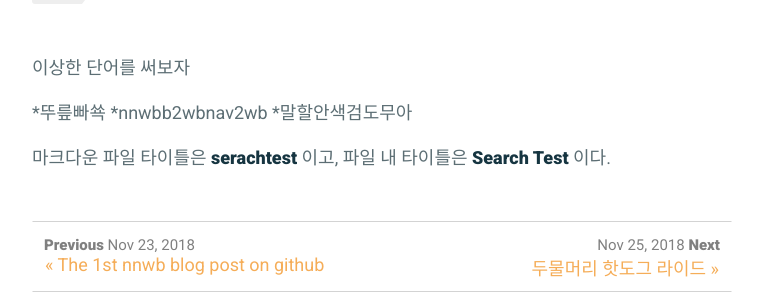
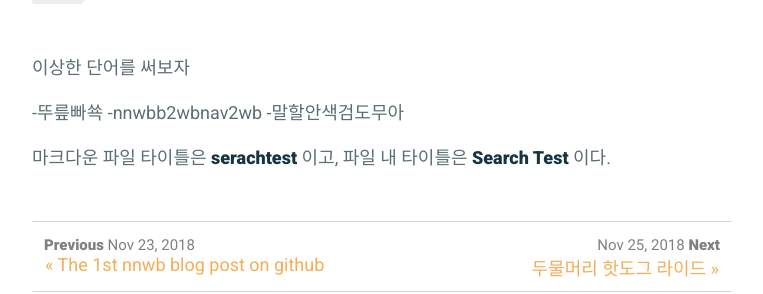
Before and after one commit to nnwb/nnwb.github.io, a Jekyll site: the page built from _posts/2018-11-25-serchtest.md, in a window 1280 px wide. Shown: the part 249-543 px from the top of the page, without its empty margins (258-1021 px from the left). Built offline with Jekyll 4.4.1, drawn with Linux system fonts in a browser that asks for light colours; comment, search, counter and statistics services are not loaded.

```diff
--- a/_posts/2018-11-25-serchtest.md
+++ b/_posts/2018-11-25-serchtest.md
@@ -8,8 +8,8 @@ comments: true
 ---
 이상한 단어를 써보자
 
-*뚜릎빠쑉
-*nnwbb2wbnav2wb
-*말할안색검도무아
+-뚜릎빠쑉
+-nnwbb2wbnav2wb
+-말할안색검도무아
 
 마크다운 파일 타이틀은 **serachtest** 이고, 파일 내 타이틀은 **Search Test** 이다.
```
